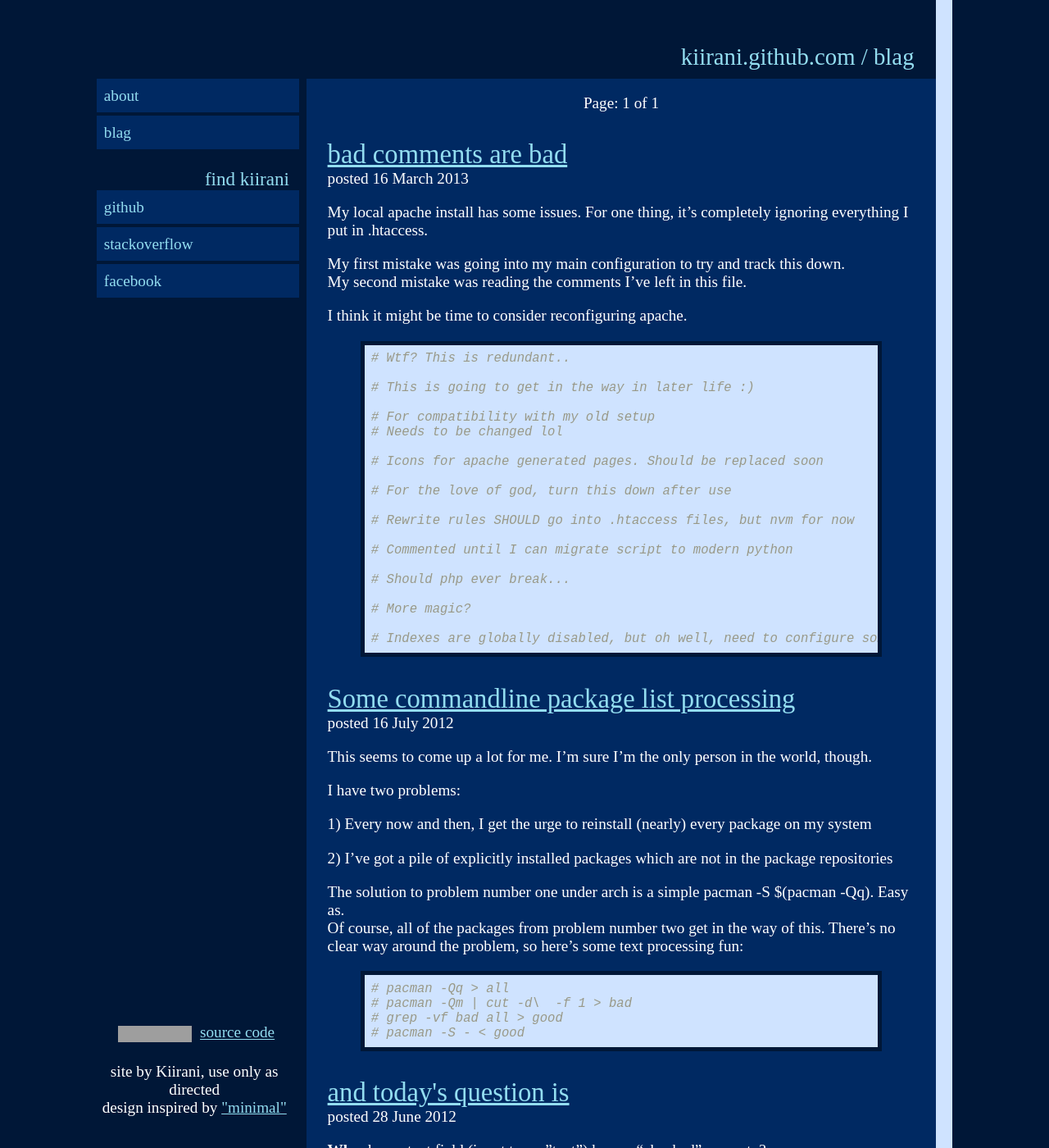
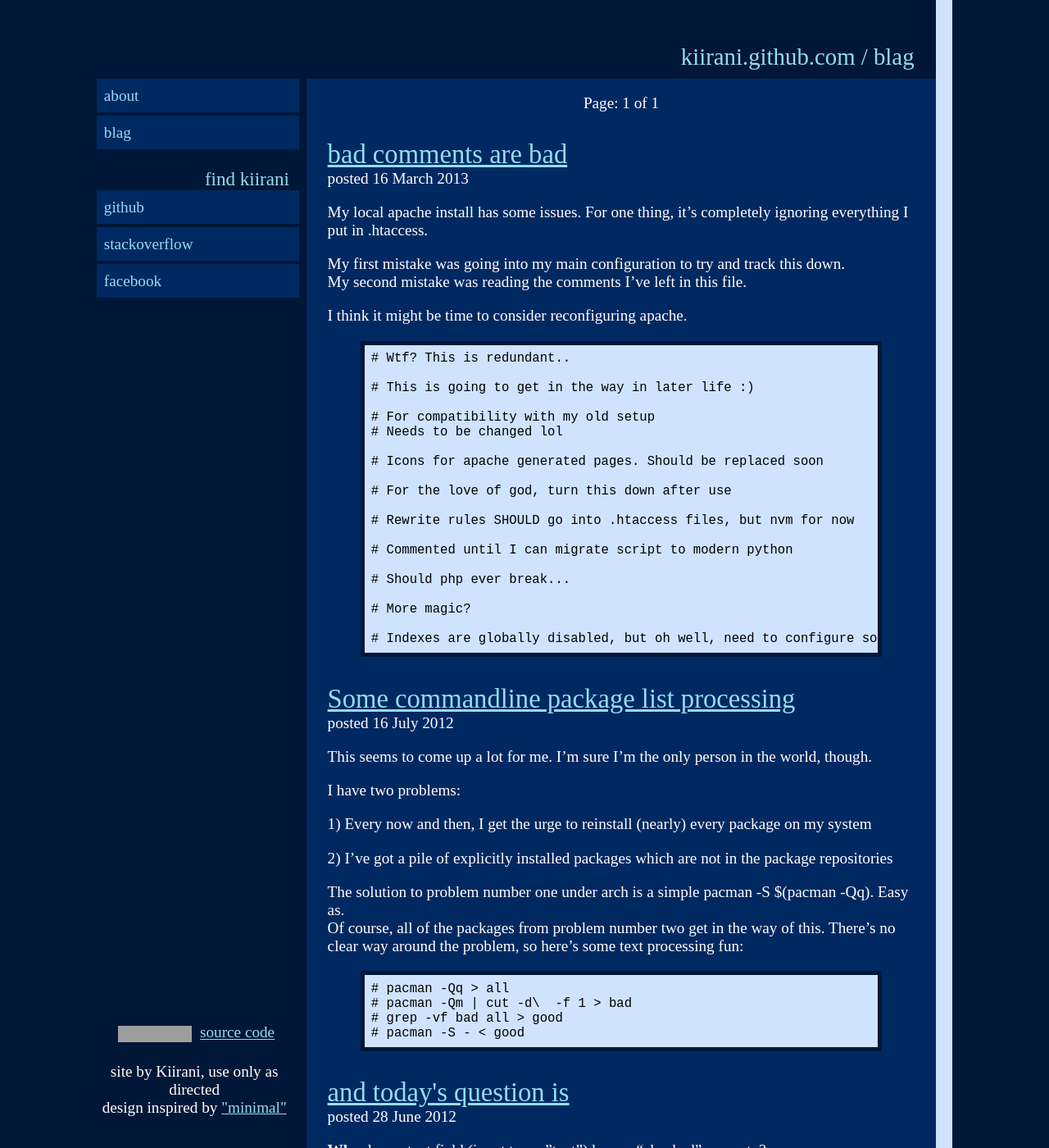
Before and after one commit to Kiirani/kiirani.github.com, a Jekyll site: the page built from index.html, in a window 1280 px wide and 1400 px high. Shown: the whole window at 82% size. Built offline with Jekyll 4.4.1, drawn with Linux system fonts in a browser that asks for light colours; the list of posts is cut into pages by our own code; grey boxes are pictures that could not be loaded.

Commit message:
remove cname until dns change goes through. Tweak syntax.css

```diff
--- a/CNAME
+++ /dev/null
@@ -1 +0,0 @@
-kiirani.com
--- a/styles/syntax.css
+++ b/styles/syntax.css
@@ -1,11 +1,10 @@
-.highlight  { background: #ffffff; }
-.highlight .c { color: #999988; font-style: italic } /* Comment */
+.highlight .c { color: #002962 font-style: italic } /* Comment */
 .highlight .err { color: #a61717; background-color: #e3d2d2 } /* Error */
 .highlight .k { font-weight: bold } /* Keyword */
 .highlight .o { font-weight: bold } /* Operator */
-.highlight .cm { color: #999988; font-style: italic } /* Comment.Multiline */
+.highlight .cm { color: #002962 font-style: italic } /* Comment.Multiline */
 .highlight .cp { color: #999999; font-weight: bold } /* Comment.Preproc */
-.highlight .c1 { color: #999988; font-style: italic } /* Comment.Single */
+.highlight .c1 { color: #002962 font-style: italic } /* Comment.Single */
 .highlight .cs { color: #999999; font-weight: bold; font-style: italic } /* Comment.Special */
 .highlight .gd { color: #000000; background-color: #ffdddd } /* Generic.Deleted */
 .highlight .gd .x { color: #000000; background-color: #ffaaaa } /* Generic.Deleted.Specific */
```
